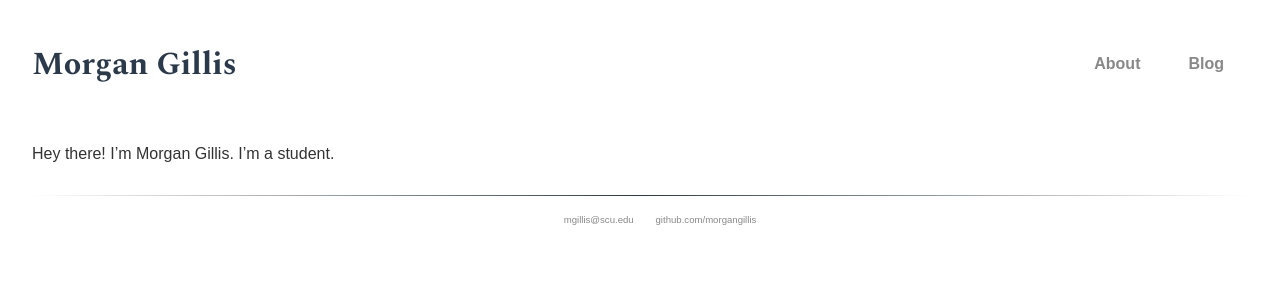
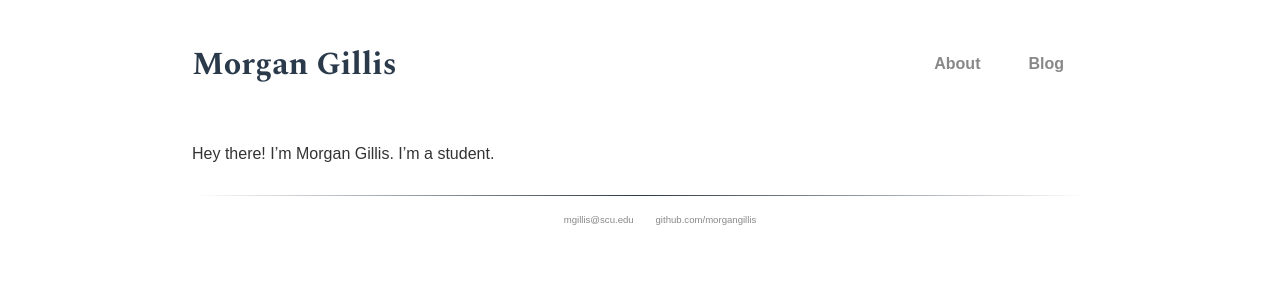
Before and after one commit to morgangillis/morgangillis.github.io, a Jekyll site: the page built from index.md, in a window 1280 px wide. Shown: the top 300 px of the page. Built offline with Jekyll 4.4.1, drawn with Linux system fonts in a browser that asks for light colours; some web fonts are replaced.

Commit message:
Update base.scss

```diff
--- a/_sass/base.scss
+++ b/_sass/base.scss
@@ -19,7 +19,7 @@ body {
 }
 
 header, .container, footer {
-  max-width: 84rem;
+  max-width: 60rem;
   padding-left:  2rem;
   padding-right: 2rem;
   margin: 2rem auto 2rem auto;
```
